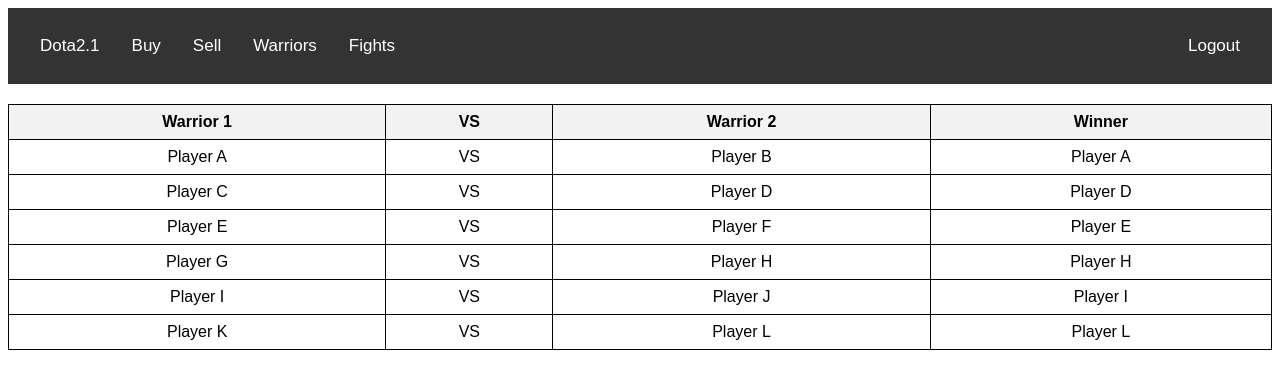
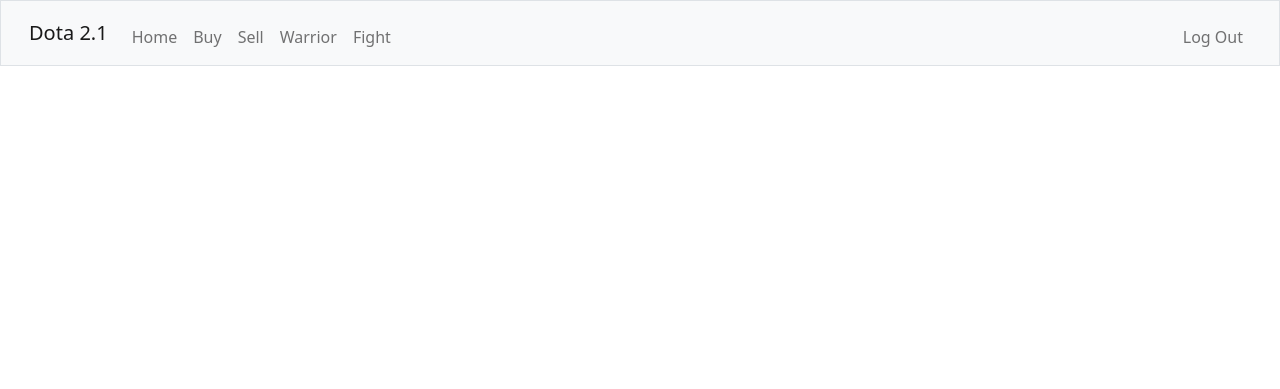
Before and after one commit to 2022204/Dota2.1, a Flask app: template templates/layout_index.html in a window 1280 px wide. Shown: the top 389 px of the page. Run offline with Flask 3, Linux system fonts and the light colour scheme; the template is opened without the code that fills it, so the values that code supplies are empty; some libraries are stand-ins or nearby versions.

Commit message:
saved progress

```diff
--- a/app.py
+++ b/app.py
@@ -82,9 +82,6 @@ def register():
             my_duels = [duel for duel in duels if duel.get('username') == username]
             return render_template("index.html", username = username, duels = my_duels)
 
-
-
-
 @app.route("/index")
 def index():
     """First page"""
--- a/templates/layout_index.html
+++ b/templates/layout_index.html
@@ -1,109 +1,50 @@
 <!DOCTYPE html>
+
 <html lang="en">
-<head>
-    <meta charset="UTF-8">
-    <meta name="viewport" content="width=device-width, initial-scale=1.0">
-    <title>Dota2.1</title>
-    <style>
-        body {
-            font-family: Arial, sans-serif;
-        }
-        .navbar {
-            overflow: hidden;
-            background-color: #333;
-            padding: 14px 16px;
-        }
-        .navbar a {
-            float: left;
-            color: white;
-            text-align: center;
-            padding: 14px 16px;
-            text-decoration: none;
-            font-size: 17px;
-        }
-        .navbar a:hover {
-            background-color: #ddd;
-            color: black;
-        }
-        .navbar a.logout {
-            float: right;
-        }
-        table {
-            width: 100%;
-            margin-top: 20px;
-            border-collapse: collapse;
-        }
-        table, th, td {
-            border: 1px solid black;
-        }
-        th, td {
-            text-align: center;
-            padding: 8px;
-        }
-        th {
-            background-color: #f2f2f2;
-        }
-    </style>
-</head>
-<body>
 
-<div class="navbar">
-    <a href="#home">Dota2.1</a>
-    <a href="#buy">Buy</a>
-    <a href="#sell">Sell</a>
-    <a href="#warriors">Warriors</a>
-    <a href="#fights">Fights</a>
-    <a href="#logout" class="logout">Logout</a>
-</div>
+    <head>
 
-<div class="scorecard">
-    <table>
-        <tr>
-            <th>Warrior 1</th>
-            <th>VS</th>
-            <th>Warrior 2</th>
-            <th>Winner</th>
-        </tr>
-        <tr>
-            <td>Player A</td>
-            <td>VS</td>
-            <td>Player B</td>
-            <td>Player A</td>
-        </tr>
-        <!-- Add more rows as needed -->
-        <tr>
-            <td>Player C</td>
-            <td>VS</td>
-            <td>Player D</td>
-            <td>Player D</td>
-        </tr>
-        <!-- Example static entries -->
-        <tr>
-            <td>Player E</td>
-            <td>VS</td>
-            <td>Player F</td>
-            <td>Player E</td>
-        </tr>
-        <tr>
-            <td>Player G</td>
-            <td>VS</td>
-            <td>Player H</td>
-            <td>Player H</td>
-        </tr>
-        <tr>
-            <td>Player I</td>
-            <td>VS</td>
-            <td>Player J</td>
-            <td>Player I</td>
-        </tr>
-        <tr>
-            <td>Player K</td>
-            <td>VS</td>
-            <td>Player L</td>
-            <td>Player L</td>
-        </tr>
-    </table>
-</div>
+        <meta charset="utf-8">
+        <meta name="viewport" content="initial-scale=1, width=device-width">
+        <link rel="stylesheet" href="https://stackpath.bootstrapcdn.com/bootstrap/4.5.2/css/bootstrap.min.css">
 
-</body>
+        <!-- http://getbootstrap.com/docs/5.1/ -->
+        <link crossorigin="anonymous" href="https://cdn.jsdelivr.net/npm/bootstrap@5.1.3/dist/css/bootstrap.min.css" integrity="sha384-1BmE4kWBq78iYhFldvKuhfTAU6auU8tT94WrHftjDbrCEXSU1oBoqyl2QvZ6jIW3" rel="stylesheet">
+        <script crossorigin="anonymous" src="https://cdn.jsdelivr.net/npm/bootstrap@5.1.3/dist/js/bootstrap.bundle.min.js" integrity="sha384-ka7Sk0Gln4gmtz2MlQnikT1wXgYsOg+OMhuP+IlRH9sENBO0LRn5q+8nbTov4+1p"></script>
+
+
+        <title>Dota 2.1 {% block title %}{% endblock %}</title>
+
+    </head>
+
+    <body>
+
+        <nav class="bg-light border navbar navbar-expand-md navbar-light">
+            <div class="container-fluid">
+                <a class="navbar-brand" href="/"><span class="blue">D</span><span class="red">o</span><span class="yellow">t</span><span class="green">a</span> <span class="red">2.1</span></a>
+                <button aria-controls="navbar" aria-expanded="false" aria-label="Toggle navigation" class="navbar-toggler" data-bs-target="#navbar" data-bs-toggle="collapse" type="button">
+                    <span class="navbar-toggler-icon"></span>
+                </button>
+                <div class="collapse navbar-collapse" id="navbar">
+                        <ul class="navbar-nav me-auto mt-2">
+                            <li class="nav-item"><a class="nav-link" href="/index">Home</a></li>
+                            <li class="nav-item"><a class="nav-link" href="/Buy">Buy</a></li>
+                            <li class="nav-item"><a class="nav-link" href="/Sell">Sell</a></li>
+                            <li class="nav-item"><a class="nav-link" href="/Warrior">Warrior</a></li>
+                            <li class="nav-item"><a class="nav-link" href="/fight">Fight</a></li>
+                        </ul>
+                        <ul class="navbar-nav ms-auto mt-2">
+                            <li class="nav-item"><a class="nav-link" href="/logout">Log Out</a></li>
+                        </ul>
+                </div>
+            </div>
+        </nav>
+
+
+        <main class="container-fluid py-5 text-center">
+            {% block body %}{% endblock %}
+        </main>
+
+    </body>
+
 </html>
```
Also changed, not shown: templates/index.html (+34 -6 lines), templates/layout.html (+9 -4 lines).
